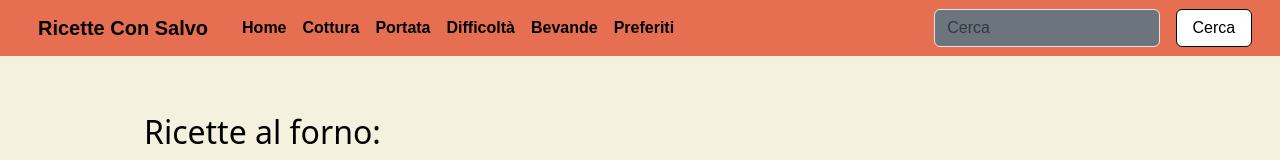
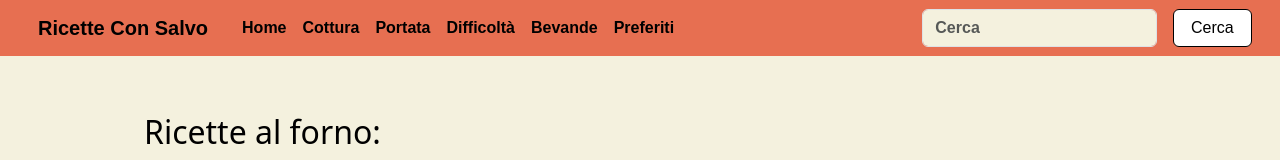
Before and after one commit to Salvatore-12/my-recipe-frontend, a React (Create React App) app: page / in a window 1280 px wide. Shown: the top 160 px of the page. Built offline with nearby package versions, Linux system fonts and the light colour scheme; no server answers.

Commit message:
fix del cerca sulla navbar

```diff
--- a/src/App.css
+++ b/src/App.css
@@ -175,6 +175,13 @@ h1, h3 {
   margin: 10px 0;
 }
 
+.FormSearch{
+background-color: #f4f1de ;
+font-size:medium;
+font-weight:bold;
+font-family: Arial, Helvetica, sans-serif;
+}
+
 .customButton.btn {
   background-color: white;
   color: black;
--- a/src/components/MyNavbar.jsx
+++ b/src/components/MyNavbar.jsx
@@ -113,7 +113,7 @@ const MyNavbar =() => {
                   <Form.Control
                       type="search"
                       placeholder="Cerca"
-                      className=" ms-auto mb-3 mb-md-0  me-md-3  w-75  bg-secondary"
+                      className=" ms-auto mb-3 mb-md-0  me-md-3  w-75 FormSearch"
                       aria-label="Search"
                       value={searchTerm}
                       onChange={(e) => setSearchTerm(e.target.value)}
```
